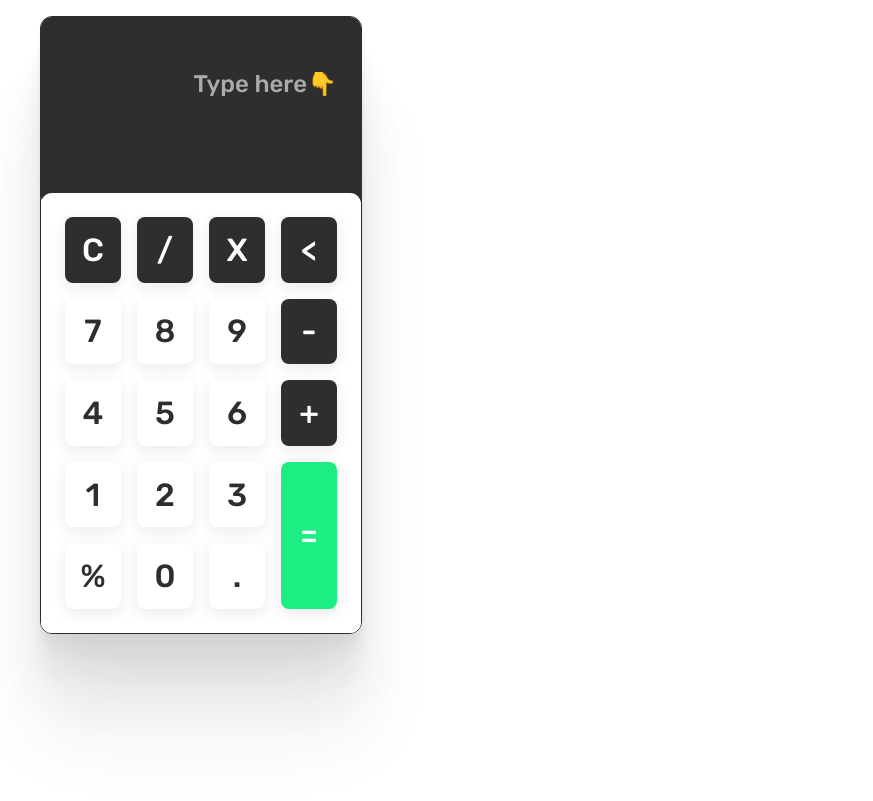
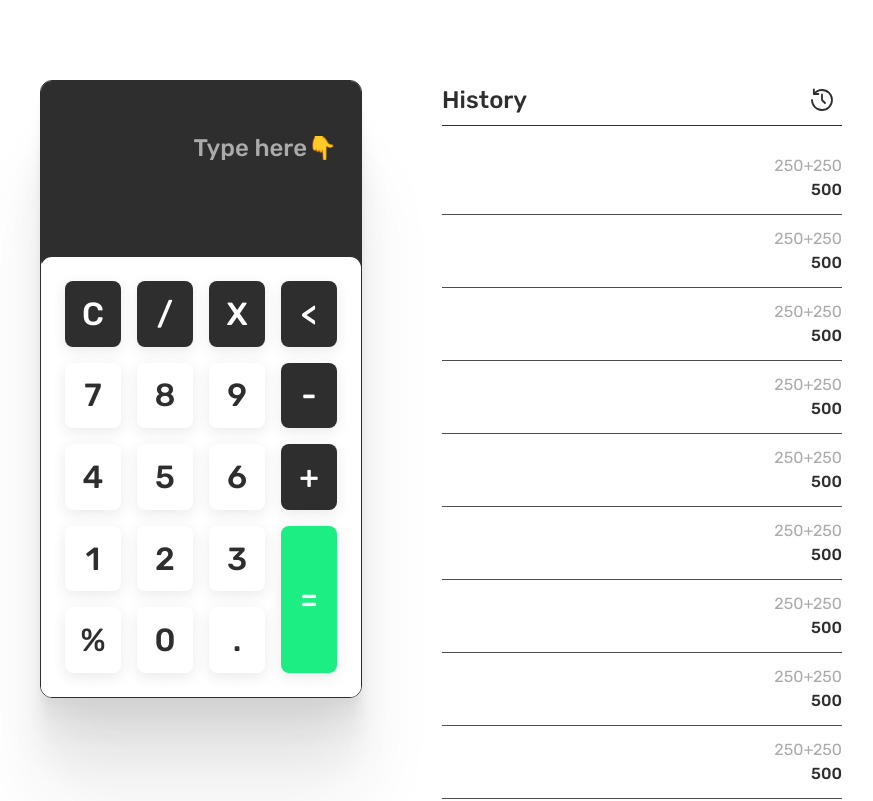
Before and after one commit to Explicit12/yet-another-calculator, a Vue app: page / in a window 1280 px wide. Shown: the top 801 px of the page, without its empty margins (199-1072 px from the left). Built offline with nearby package versions, Linux system fonts and the light colour scheme.

Commit message:
added history list

```diff
--- a/src/App.vue
+++ b/src/App.vue
@@ -11,16 +11,20 @@
 </template>
 
 <style scoped lang="scss">
+  .container {
+    padding: 0 1rem;
+    padding-top: 5rem;
+  }
   .col-2 {
     display: flex;
     flex-direction: column;
+    align-items: center;
     gap: 5rem;
   }
 
   @media screen and (min-width: 720px) {
     .container {
       max-width: 802px;
-      padding: 1rem;
       margin: 0 auto;
     }
 
@@ -28,6 +32,7 @@
       display: flex;
       flex-direction: row;
       justify-content: space-between;
+      align-items: flex-start;
       gap: 5rem;
     }
   }
--- a/src/assets/scss/_theme.scss
+++ b/src/assets/scss/_theme.scss
@@ -4,6 +4,7 @@
   --light-grey: #ababab;
   --white: #ffffff;
   --green: #1dee84;
+  --white-blue: #eceff7;
 
   --border-black: 1px solid var(--black);
   --border-white: 1px solid var(--white);
@@ -29,6 +30,7 @@
   --result: var(--white);
 
   --numpad-background: var(--white);
+  --active-color: var(--white-blue);
 
   --green-numpad-button-background: var(--green);
   --green-numpad-button-color: var(--white);
@@ -44,6 +46,7 @@
 
   --history-heading-line: var(--black);
   --history-item-line: var(--grey);
+  --history-result: var(--black);
 }
 
 :root[data-theme="dark"] {
@@ -56,6 +59,7 @@
   --result: var(--white);
 
   --numpad-background: var(--black);
+  --active-color: var(--black);
 
   --green-numpad-button-background: var(--green);
   --green-numpad-button-color: var(--white);
@@ -70,5 +74,6 @@
   --button-shadow: none;
 
   --history-heading-line: var(--white);
-  --history-item-line: var(--grey);
+  --history-item-line: var(--light-grey);
+  --history-result: var(--white);
 }
--- a/src/components/calculator/NumPad.vue
+++ b/src/components/calculator/NumPad.vue
@@ -101,18 +101,21 @@
     />
     <NumPadButton
       @click.prevent="$emit('equalClick')"
+      v-ripple="'#fff'"
       button-text="="
       button-grid-area="equal"
       class="green-button"
     />
     <NumPadButton
       @click.prevent="$emit('clearClick')"
+      v-ripple="'#fff'"
       button-text="C"
       button-grid-area="clear"
       class="black-button"
     />
     <NumPadButton
       @click.prevent="$emit('backspaceClick')"
+      v-ripple="'#fff'"
       button-text="<"
       button-grid-area="backspace"
       class="black-button"
--- a/src/components/calculator/ScoreBoard.vue
+++ b/src/components/calculator/ScoreBoard.vue
@@ -37,6 +37,7 @@
   .scoreboard {
     height: 190px;
     background-color: var(--scoreboard-background);
+    border-radius: 11px 11px 0;
 
     display: flex;
     flex-direction: column;
@@ -123,9 +124,9 @@
     }
   }
 
-  @media screen and (min-width: 720px) {
-    .scoreboard {
-      border-radius: 11px 11px 0;
-    }
-  }
+  // @media screen and (min-width: 720px) {
+  //   .scoreboard {
+  //     border-radius: 11px 11px 0;
+  //   }
+  // }
 </style>
--- a/src/components/calculator/TheCalculator.vue
+++ b/src/components/calculator/TheCalculator.vue
@@ -66,6 +66,12 @@
     border: var(--body-border);
     border-radius: 0 0 12px 12px;
     box-shadow: var(--body-shadow);
+    border-radius: 12px;
+
+    position: sticky;
+    top: 5rem;
+    flex-shrink: 0;
+
     .numpad {
       margin-top: -14px;
       height: 392px;
@@ -76,7 +82,6 @@
 
   @media screen and (min-width: 720px) {
     .calculator {
-      border-radius: 12px;
       max-width: 320px;
     }
   }
--- a/src/components/historyList/HistoryList.vue
+++ b/src/components/historyList/HistoryList.vue
@@ -1,7 +1,62 @@
-<script setup></script>
+<script setup>
+  import HistoryIcon from "../icons/HistoryIcon.vue";
+  import HistoryListItem from "./HistoryListItem.vue";
+</script>
 
 <template>
-  <ul class="history-list"></ul>
+  <div class="history-list-wrapper">
+    <header class="history-list-header">
+      <h2 class="history-headline">History</h2>
+      <button class="back-history-button">
+        <HistoryIcon />
+      </button>
+    </header>
+
+    <ul class="history-list">
+      <HistoryListItem v-for="n in 50" :key="n" />
+    </ul>
+  </div>
 </template>
 
-<style scoped lang="scss"></style>
+<style scoped lang="scss">
+  @import "@/assets/scss/mixins";
+
+  .history-list-wrapper {
+    width: 100%;
+  }
+
+  .history-list {
+    padding: 0 0 5rem 0;
+  }
+
+  .history-list-header {
+    display: flex;
+    align-items: center;
+    justify-content: space-between;
+    padding-bottom: 5px;
+    border-bottom: 1px solid var(--history-heading-line);
+
+    .history-headline {
+      margin: 0;
+      @include rubik(1.5rem, 500);
+      color: var(--history-heading-line);
+    }
+
+    .back-history-button {
+      background: none;
+      border: none;
+      line-height: 0;
+      border-radius: 4px;
+      outline: var(--history-heading-line);
+      padding: 0.5rem;
+      border-radius: 4px;
+      transition: 250ms background-color;
+
+      &:hover {
+        cursor: pointer;
+        transition: 250ms background-color;
+        background-color: var(--active-color);
+      }
+    }
+  }
+</style>
--- a/src/components/historyList/HistoryListItem.vue
+++ b/src/components/historyList/HistoryListItem.vue
@@ -0,0 +1,49 @@
+<script setup></script>
+
+<template>
+  <li class="history-list-item" v-ripple="'#000'">
+    <button class="history-item-button">
+      <div class="expression">
+        <slot name="expression"> 250+250 </slot>
+      </div>
+      <div class="decision">
+        <slot name="decision"> 500 </slot>
+      </div>
+    </button>
+  </li>
+</template>
+
+<style scoped lang="scss">
+  @import "@/assets/scss/mixins";
+
+  .history-list-item {
+    list-style: none;
+    border-bottom: 1px solid var(--history-item-line);
+
+    .history-item-button {
+      padding: 1rem 0;
+      text-align: right;
+      background: none;
+      border: none;
+      width: 100%;
+      transition: 250ms background-color;
+
+      &:hover {
+        transition: 250ms background-color;
+        background-color: var(--active-color);
+        cursor: pointer;
+      }
+    }
+
+    .expression {
+      @include rubik(1rem, 400);
+      color: var(--expression);
+    }
+
+    .decision {
+      margin-top: 0.5rem;
+      @include rubik(1rem, 500);
+      color: var(--history-result);
+    }
+  }
+</style>
--- /dev/null
+++ b/src/components/icons/HistoryIcon.vue
@@ -0,0 +1,24 @@
+<template>
+  <svg
+    width="24"
+    height="24"
+    viewBox="0 0 24 24"
+    fill="none"
+    xmlns="http://www.w3.org/2000/svg"
+  >
+    <path
+      d="M2 12c0 5.523 4.477 10 10 10s10-4.477 10-10S17.523 2 12 2a9.969 9.969 0 0 0-7.071 2.929L3.858 6m0 0V1.5m0 4.5H8.36"
+      stroke="var(--history-heading-line)"
+      stroke-width="1.8"
+      stroke-linecap="round"
+      stroke-linejoin="round"
+    />
+    <path
+      d="M12 6.5V12l3 3"
+      stroke="var(--history-heading-line)"
+      stroke-width="1.8"
+      stroke-linecap="round"
+      stroke-linejoin="round"
+    />
+  </svg>
+</template>
--- a/src/directives/ripple/vRipple.js
+++ b/src/directives/ripple/vRipple.js
@@ -1,13 +1,16 @@
 import { debounce } from "lodash-es";
 
 let rippleColor = null;
+let targetElement = null;
 
 function playRipple(event) {
-  const { offsetX, offsetY, target } = event;
+  event.preventDefault();
+  const { offsetX, offsetY } = event;
 
-  // inherit styles from target element to avoid side effects
-  const targetComputedStyles = window.getComputedStyle(target);
+  // inherits styles from target element to avoid side effects
+  const targetComputedStyles = window.getComputedStyle(targetElement);
   const saveStyles = {
+    display: targetComputedStyles.display,
     gridArea: targetComputedStyles.gridArea,
     boxShadow: targetComputedStyles.boxShadow,
     borderRadius: targetComputedStyles.borderRadius,
@@ -17,8 +20,8 @@ function playRipple(event) {
   rippleWrapper.classList.add("ripple-wrapper");
   Object.assign(rippleWrapper.style, saveStyles);
 
-  target.after(rippleWrapper);
-  rippleWrapper.append(target);
+  targetElement.after(rippleWrapper);
+  rippleWrapper.append(targetElement);
 
   const ripple = document.createElement("div");
   ripple.classList.add("ripple");
@@ -26,21 +29,23 @@ function playRipple(event) {
   ripple.style.top = offsetY + "px";
   ripple.style.left = offsetX + "px";
 
-  target.after(ripple);
+  targetElement.after(ripple);
 
   setTimeout(() => {
-    rippleWrapper.after(target);
+    rippleWrapper.after(targetElement);
     rippleWrapper.remove();
   }, 250);
 }
 
 export default {
   mounted: (el, binding) => {
-    el.addEventListener("click", () => (rippleColor = binding.value));
+    el.addEventListener("click", () => {
+      rippleColor = binding.value;
+      targetElement = el;
+    });
     el.addEventListener("click", debounce(playRipple, 250));
   },
-  beforeUnmount: (el, binding) => {
-    el.removeEventListener("click", () => (rippleColor = binding.value));
+  beforeUnmount: (el) => {
     el.removeEventListener("click", playRipple);
   },
 };
--- a/src/utils/evaluate.js
+++ b/src/utils/evaluate.js
@@ -5,6 +5,7 @@ export default function evaluate(expression) {
     return Function("return " + expression)();
   }
 
+  // I hate regular expressions :)
   const percents = expression.match(/(\+|-|\*|\/)\d*%/gi);
   const accPercent = expression
     .match(/((\+|-|\*|\/)\d*|\d*)(\+|-|\*|\/)\d.*%/gi)[0]
```
